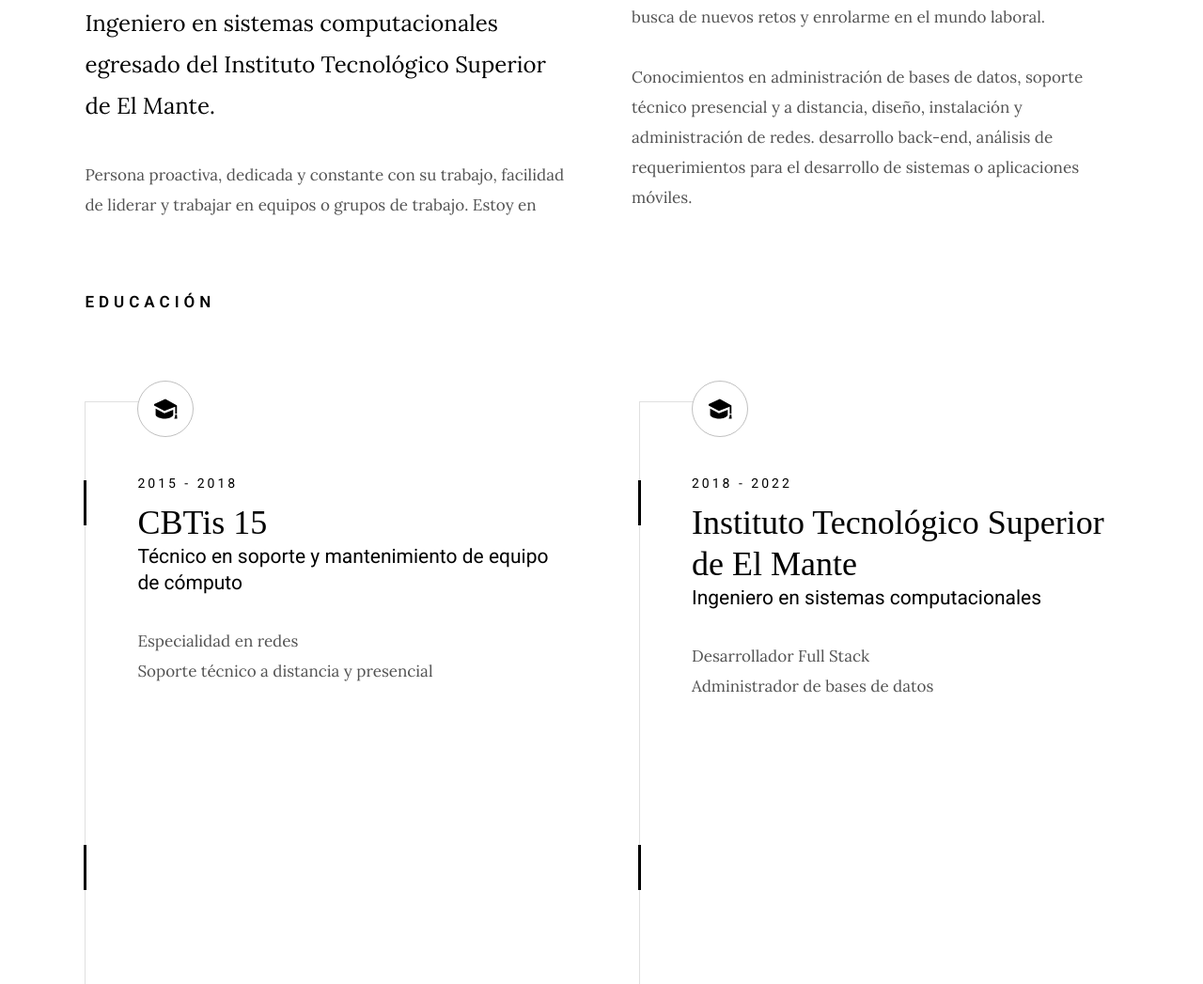
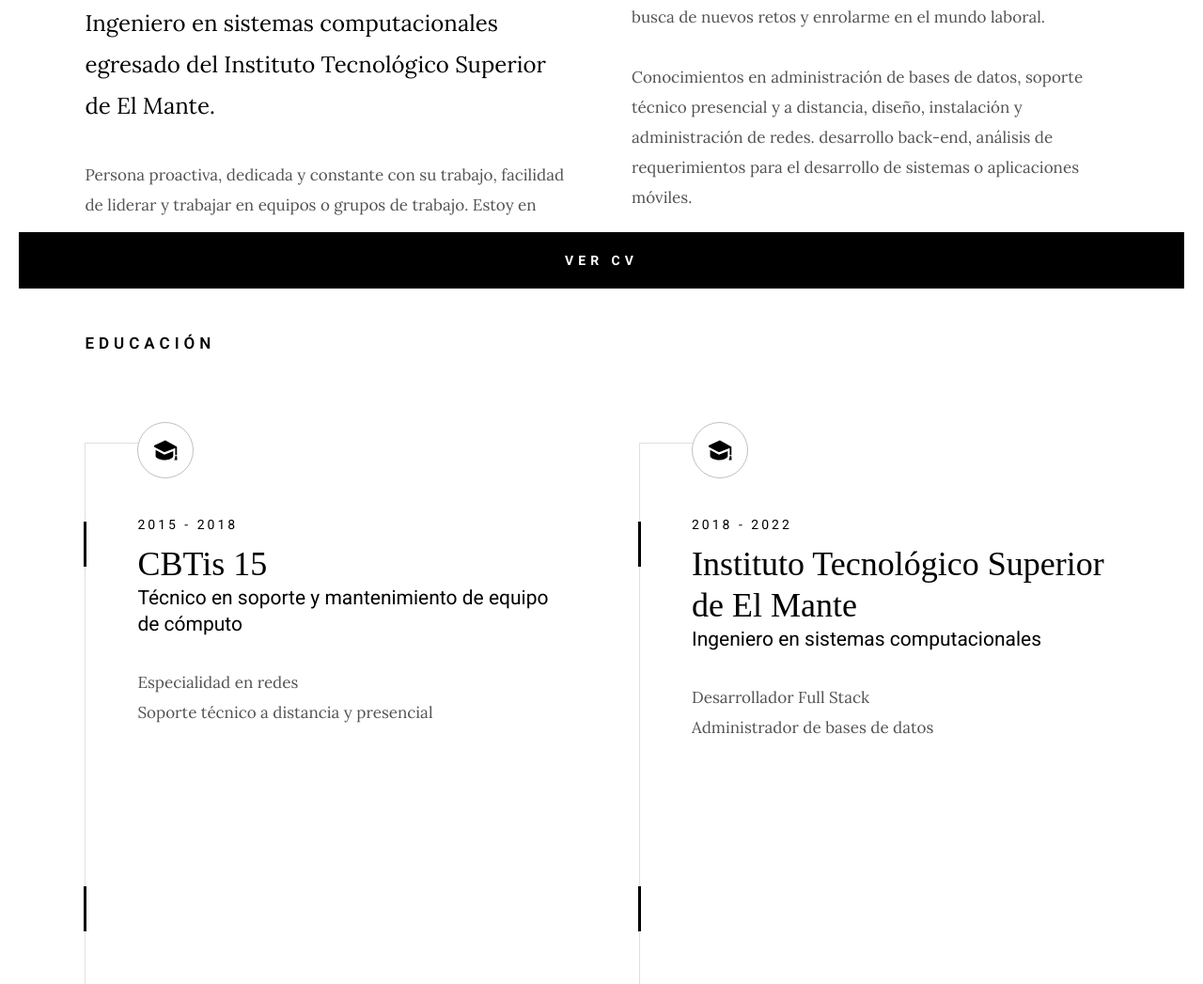
Before and after one commit to break2299/Portafolio2299, a plain HTML site: page index.html in a window 1280 px wide. Shown: the part 1121-2168 px from the top of the page at 94% size. Drawn offline with Linux system fonts and the light colour scheme; a web font is replaced by a local one.

Commit message:
Update index.html

```diff
--- a/index.html
+++ b/index.html
@@ -142,7 +142,7 @@
                 </div>
             -->
          <div class="column large-center tab-full" data-aos="fade-in">
-                    <a href ="/David_Lacio_CV Actualizado.pdf">Ver CV</a>
+                    <a href="/David_Lacio_CV Actualizado.pdf" class="btn btn--primary full-width">Ver CV</a>
                 </div>
             </div>
 
```
